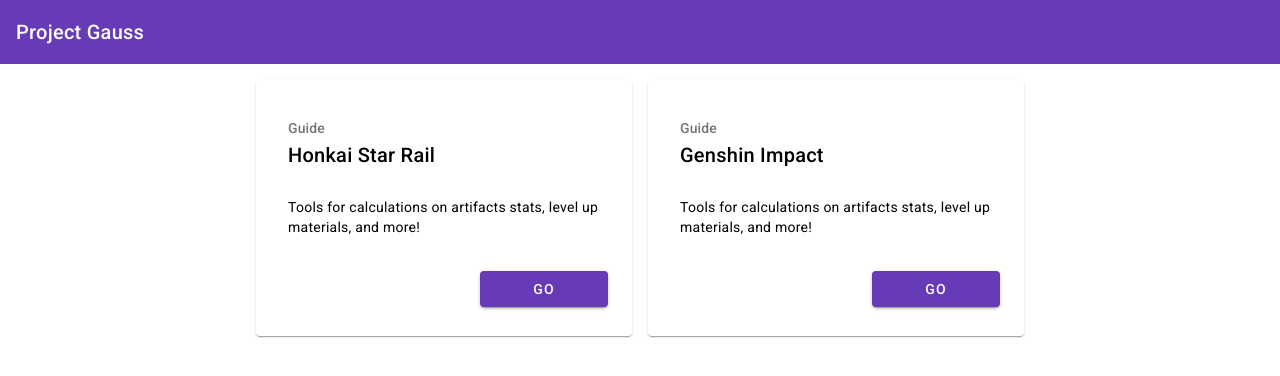
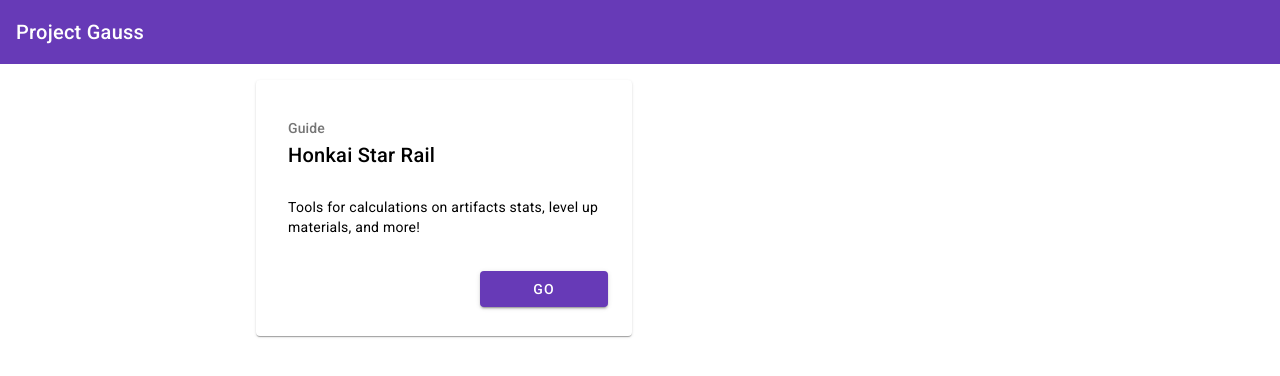
Before and after one commit to AloneInAbyss/project-gauss-frontend, an Angular app: page /home in a window 1280 px wide. Shown: the top 376 px of the page. Built offline with nearby package versions, Linux system fonts and the light colour scheme.

Commit message:
create model for routes

```diff
--- a/src/app/app-routing.module.ts
+++ b/src/app/app-routing.module.ts
@@ -2,23 +2,24 @@
 import { RouterModule, Routes } from '@angular/router';
 import { HomeComponent } from './pages/home/home.component';
 import { StarRailComponent } from './pages/star-rail/star-rail.component';
+import { HomeRoute, StarRailRoute } from './routes/routes';
 
 const routes: Routes = [
   {
     path: '',
     pathMatch: 'full',
-    redirectTo: '/home'
+    redirectTo: HomeRoute.path
   },
   {
-    path: 'home',
-    title: 'Project Gauss',
+    path: HomeRoute.path,
+    title: HomeRoute.title,
     component: HomeComponent,
     loadChildren: () =>
       import('./pages/home/home.module').then((m) => m.HomeModule)
   },
   {
-    path: 'star-rail',
-    title: 'Honkai Star Rail',
+    path: StarRailRoute.path,
+    title: StarRailRoute.title,
     component: StarRailComponent,
     loadChildren: () =>
       import('./pages/star-rail/star-rail.module').then((m) => m.StarRailModule)
--- a/src/app/pages/home/home.component.ts
+++ b/src/app/pages/home/home.component.ts
@@ -1,6 +1,7 @@
 import { Component } from '@angular/core';
 import { Router } from '@angular/router';
 import { HomeCard } from 'src/app/models/cards/home-card';
+import { StarRailRoute } from 'src/app/routes/routes';
 
 @Component({
   selector: 'app-home',
@@ -17,15 +18,7 @@
         title: 'Honkai Star Rail',
         content:
           'Tools for calculations on artifacts stats, level up materials, and more!',
-        route: '/star-rail',
-        button: 'GO'
-      },
-      {
-        subtitle: 'Guide',
-        title: 'Genshin Impact',
-        content:
-          'Tools for calculations on artifacts stats, level up materials, and more!',
-        route: '/',
+        route: '/' + StarRailRoute.path,
         button: 'GO'
       }
     ];
--- /dev/null
+++ b/src/app/routes/routes.ts
@@ -0,0 +1,14 @@
+export const StarRailRoute: RoutesInfo = {
+  path: 'star-rail',
+  title: 'Honkai Star Rail'
+};
+
+export const HomeRoute: RoutesInfo = {
+  path: 'home',
+  title: 'Home'
+};
+
+interface RoutesInfo {
+  path: string;
+  title: string;
+}
```
